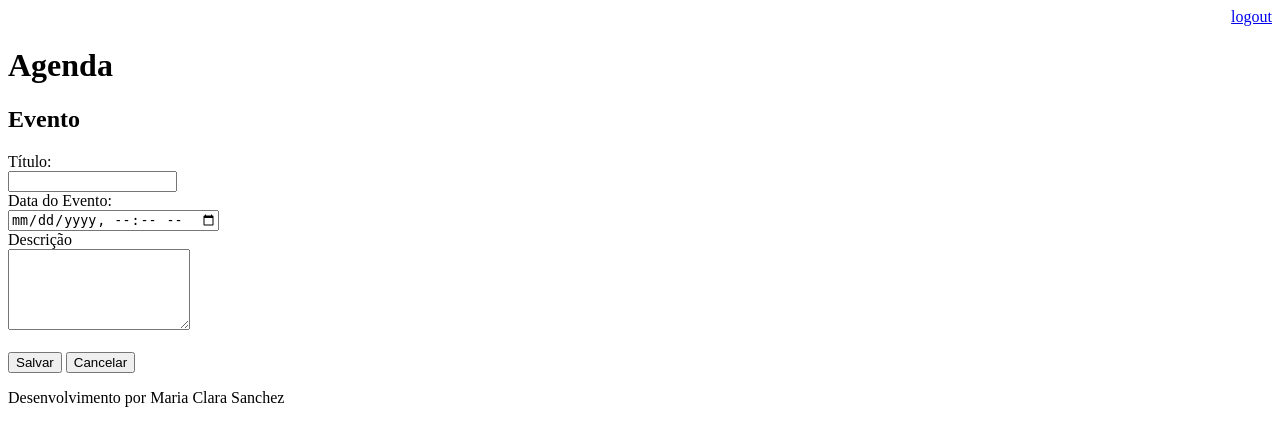
After one commit to MariaClaraSanchez/Curso-Desenvolvimento-para-Internet-e-Banco-de-Dados-com-Python-e-Django, a Django app: page /agenda/evento/ in a window 1280 px wide. The commit adds this page. Shown: the top 446 px of the page. Run offline with Django 4.2, Linux system fonts and the light colour scheme; a user stored in the database is signed in.

Commit message:
Incluindo template para inserção de eventos da agenda

```diff
--- a/agenda/agenda/urls.py
+++ b/agenda/agenda/urls.py
@@ -7,6 +7,8 @@ from django.views.generic import RedirectView
 urlpatterns = [
     path('admin/', admin.site.urls),
     path('agenda/', views.lista_eventos),
+    path('agenda/evento/', views.evento),
+    path('agenda/evento/submit', views.submit_eventos),
     path('', RedirectView.as_view(url='/agenda/')),
     path('login/', views.login_user),
     path('login/submit', views.submit_login),
--- a/agenda/core/views.py
+++ b/agenda/core/views.py
@@ -39,3 +39,22 @@ def lista_eventos(request):
     evento = Evento.objects.filter(usuario=usuario)
     dados = {'eventos': evento}
     return render(request, 'agenda.html', dados)
+
+@login_required(login_url='/login/')
+def evento(request):
+    return render(request, 'evento.html')
+
+@login_required(login_url='/login/')
+def submit_eventos(request):
+    if request.POST:
+        titulo = request.POST.get('titulo')
+        data_evento = request.POST.get('data_evento')
+        descricao = request.POST.get('descricao')
+        usuario = request.user
+
+        Evento.objects.create(titulo=titulo,
+                              data_evento=data_evento,
+                              descricao=descricao,
+                              usuario=usuario)
+
+    return redirect('/')
--- a/agenda/manage.py
+++ b/agenda/manage.py
@@ -2,7 +2,6 @@
 """Django's command-line utility for administrative tasks."""
 import os
 import sys
-
 
 def main():
     """Run administrative tasks."""
--- a/agenda/templates/agenda.html
+++ b/agenda/templates/agenda.html
@@ -2,6 +2,11 @@
 
 {% block content %}
     <h2>Agendamentos</h2>
+
+    <a href="evento/">
+        <button type="button">Novo Evento</button>
+    </a>
+
     <ul style="font-size: 18px">
         {% for evento in eventos %}
         <li>{{evento.titulo}} - {{evento.get_data_evento}} </li>
--- /dev/null
+++ b/agenda/templates/evento.html
@@ -0,0 +1,31 @@
+{% extends "model-page.html" %}
+
+{% block content %}
+
+<h2>Evento</h2>
+
+<form action="submit" method="POST"> {% csrf_token%}
+
+
+    <label>Título:</label>
+    <br>
+    <input type="text" name="titulo" size="18">
+    <br>
+    <label>Data do Evento:</label>
+    <br>
+    <input type="datetime-local" name="data_evento">
+    <br>
+    <label>Descrição</label>
+    <br>
+    <textarea name="descricao" rows="5" cols="20"></textarea>
+    <br><br>
+
+    <button type="submit">Salvar</button>
+    <a href="/">
+        <button type="button">Cancelar</button>
+    </a>
+</form>
+
+
+
+{% endblock %}
```
Also changed, not shown: agenda/db.sqlite3, 1 other file.
